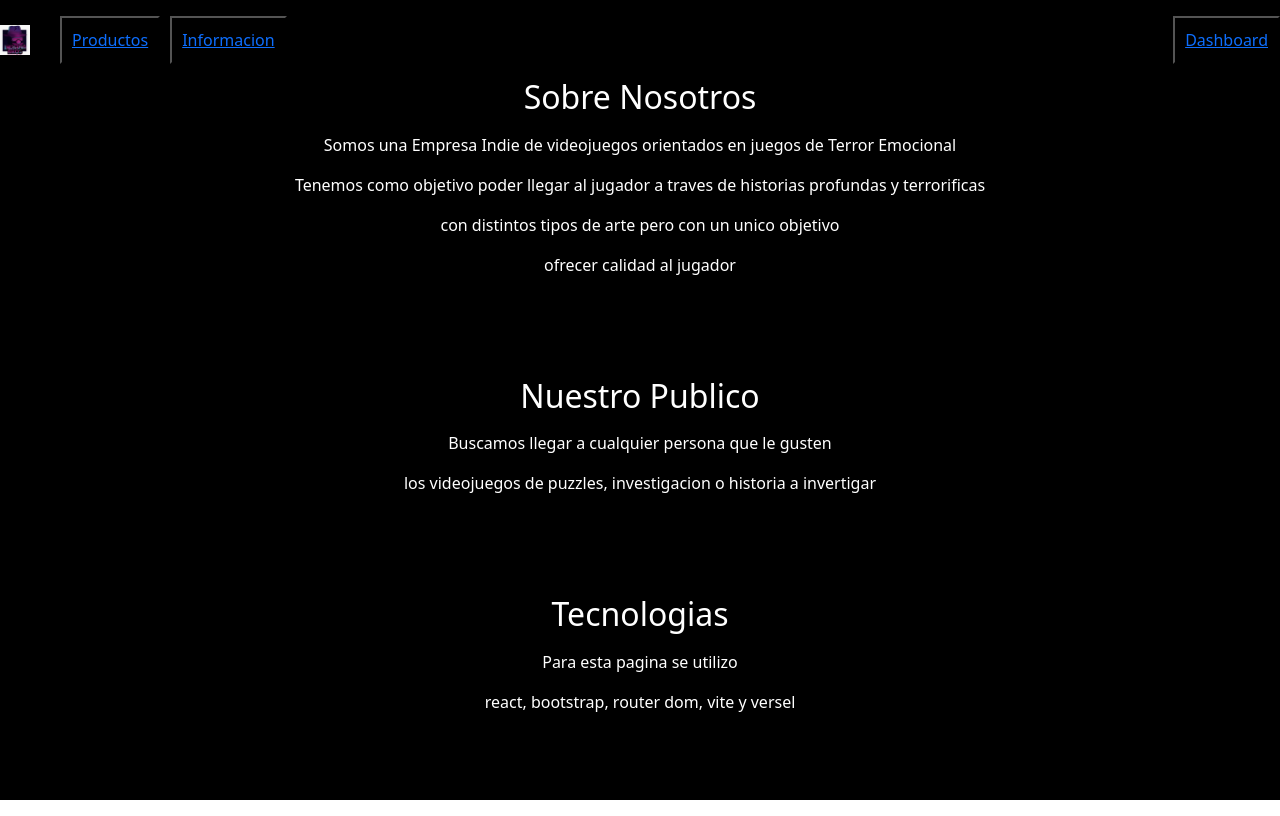
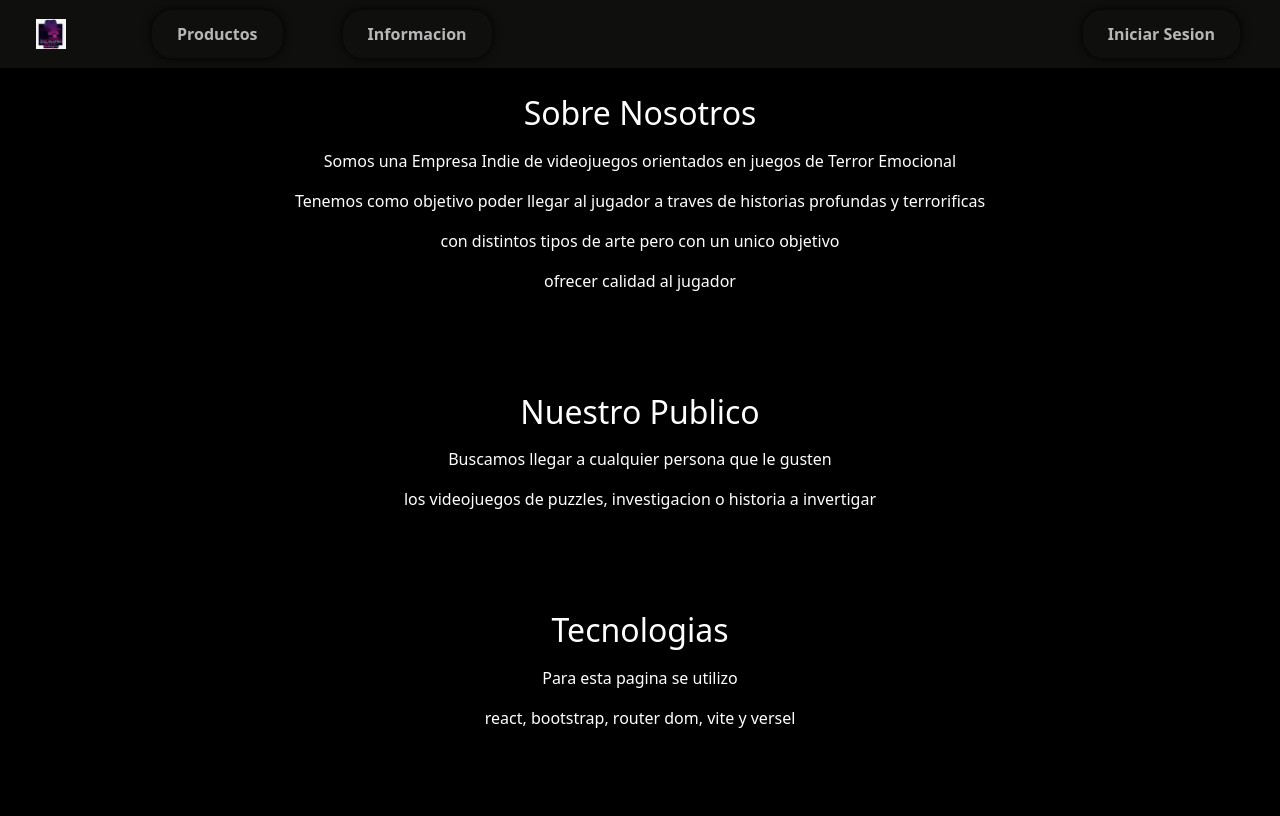
Before and after one commit to KrakeHyrde/Indiana-Bros-Page, a React (Vite) app: page /info in a window 1280 px wide. Built offline with nearby package versions, Linux system fonts and the light colour scheme.

Commit message:
add: añadido de menu hamburguesa

```diff
--- a/package.json
+++ b/package.json
@@ -12,6 +12,7 @@
   "dependencies": {
     "bootstrap": "^5.3.7",
     "formik": "^2.4.6",
+    "lucide-react": "^0.539.0",
     "react": "^19.1.0",
     "react-bootstrap": "^2.10.10",
     "react-dom": "^19.1.0",
--- a/src/components/Header.jsx
+++ b/src/components/Header.jsx
@@ -1,32 +1,85 @@
-import '../styles/Header.css'
 import logo from'../assets/logo.jpeg'
+import { useAuth }  from "../context/UserContext"
+import { Link } from 'react-router-dom'
+import styles from '../styles/Header.module.css'
+import { Button } from 'react-bootstrap'
 import { useState } from 'react'
+import Offcanvas from 'react-bootstrap/Offcanvas'
+import Nav from 'react-bootstrap/Nav'
+import Navbar from 'react-bootstrap/Navbar'
+import { List } from 'lucide-react'
 
 //
 function Header() {
-    const [user, setUser] = useState(true)
-    return(
-        <header className='pepito'>
-            <nav className='header'>
-                <div className='navIz'>
-                    <a href="/"><img src={logo} className='logo' alt='Logo'/></a>
-                    <button className='productos'><a href="/productos">Productos</a></button>
-                    <button className='info'><a href="/info">Informacion</a></button>
-                </div>
-                {
-                user && <div>
-                        <button className='login'><a href="/dashboard">Dashboard</a></button>
-                </div>
-                }
+  const {user}  = useAuth()
+  const [showMenu, setShowMenu] = useState(false)
+  const openMenu = () => setShowMenu(true)
+  const closeMenu = () => setShowMenu(false)
+     return (
+    <>
+      <header className={styles.pepito}>
+        <nav className={styles.header}>
+          <div className={styles.navIz}>
+            <Link to="/" className='my-1 mx-3'><img src={logo} className={styles.logo} alt='Logo'/></Link>
+            <Link to="/productos"><Button className={styles.button}>Productos</Button></Link>
+            <Link to="/info"><Button className={styles.button}>Informacion</Button></Link>
+          </div>
 
-                {
-                !user && <div className='navDer'>
+          {user && (
+            <div>
+              <Link to={'/dashboard'}><Button className={styles.button}>Dashboard</Button></Link>
+            </div>
+          )}
 
-                    <button className='login'><a href="loginregister">Iniciar Sesion</a></button>
-                </div>
-                }
-            </nav>
-        </header>
-    )
+          {!user && (
+            <div className='navDer'>
+              <Link to="/loginregister"><Button className={styles.button}>Iniciar Sesion</Button></Link>
+            </div>
+          )}
+
+          <button
+            type="button"
+            className={styles.hamburgerBtn}
+            aria-label="Abrir menú"
+            onClick={openMenu}
+          >
+            <List size={24} />
+          </button>
+        </nav>
+      </header>
+
+
+      <Navbar expand={false}>
+        <Offcanvas show={showMenu} onHide={closeMenu} placement="end">
+          <Offcanvas.Header closeButton>
+            <Offcanvas.Title>Menú</Offcanvas.Title>
+          </Offcanvas.Header>
+          <Offcanvas.Body>
+            <Nav className="flex-column" onSelect={closeMenu}>
+              <Nav.Item>
+                <Link to="/" className={styles.offLink} onClick={closeMenu}>Inicio</Link>
+              </Nav.Item>
+              <Nav.Item>
+                <Link to="/productos" className={styles.offLink} onClick={closeMenu}>Productos</Link>
+              </Nav.Item>
+              <Nav.Item>
+                <Link to="/info" className={styles.offLink} onClick={closeMenu}>Información</Link>
+              </Nav.Item>
+
+              {user ? (
+                <Nav.Item>
+                  <Link to="/dashboard" className={styles.offLink} onClick={closeMenu}>Dashboard</Link>
+                </Nav.Item>
+              ) : (
+                <Nav.Item>
+                  <Link to="/loginregister" className={styles.offLink} onClick={closeMenu}>Iniciar Sesión</Link>
+                </Nav.Item>
+              )}
+            </Nav>
+          </Offcanvas.Body>
+        </Offcanvas>
+      </Navbar>
+    </>
+  )
 }
 export {Header}
--- a/src/styles/Header.css
+++ /dev/null
@@ -1,40 +0,0 @@
-.pepito{
-  position: fixed;
-  top: 0;
-  width: 100%;
-  z-index: 10;
-}
-
-.header{
-  display: flex;
-  flex-direction: row;
-  justify-content: space-between;
-  align-items: center;
-  padding: 10px 20px;
-  background-color: transparent;
-}
-button{
-    border-radius: 20px;
-    padding: 10px 10px;
-    background-color: black;
-    color: white;
-}
-.navIz {
-    display: flex;
-    align-items: center;
-}
-
-.logo{
-    width: 30px;
-    height: auto;
-}
-.logo{
-    margin-right: 30px;
-}
-.inicio{
-    margin-right: 10px;
-}
-
-.productos{
-    margin-right: 10px;
-}
--- /dev/null
+++ b/src/styles/Header.module.css
@@ -0,0 +1,89 @@
+.pepito{
+  position: fixed;
+  top: 0;
+  width: 100%;
+  z-index: 10;
+  background-color: #0f0f0d;
+}
+
+.header{
+  display: flex;
+  flex-direction: row;
+  justify-content: space-between;
+  align-items: center;
+  padding: 0px 20px;
+  background-color: transparent;
+}
+.button{
+    background-color: #0f0f0d !important;
+    border: none !important;
+    padding: 12px 25px !important;
+    border-radius: 20px  !important;
+    font-size: 16px !important;
+    color: rgb(183, 183, 183) !important;
+    font-weight: bold !important;
+    box-shadow: 0 0 10px #000 !important;
+    transition: all 0.3s ease !important;
+    margin-right: 20px !important;
+    margin-left: 20px !important;
+    margin-top: 10px !important;
+    margin-bottom: 10px !important;
+}
+.button:hover {
+    background-color: #00c2c2;
+    transform: scale(1.05);
+    cursor: pointer;
+}
+.navIz {
+    display: flex;
+    align-items: center;
+    gap: 20px;
+}
+
+.logo{
+    width: 30px;
+    height: auto;
+    margin-right: 30px;
+}
+
+.hamburgerBtn {
+  display: none;
+  background: transparent;
+  border: none;
+  padding: 8px;
+  margin-left: 8px;
+  cursor: pointer;
+}
+
+
+.offLink {
+  display: block;
+  padding: 12px 8px;
+  text-decoration: none;
+  color: #111;
+  font-weight: 600;
+}
+
+@media (max-width: 480px) {
+  .navIz,
+  .navDer,
+  .header > div {
+    display: none !important;
+  }
+
+  .hamburgerBtn {
+    display: inline-flex;
+    align-items: center;
+    justify-content: center;
+  }
+
+
+  .logo {
+    width: 28px;
+  }
+
+
+  .header {
+    padding: 8px 12px;
+  }
+}
```
Also changed, not shown: 1 other file (tests, documents, lock files or other folders).
